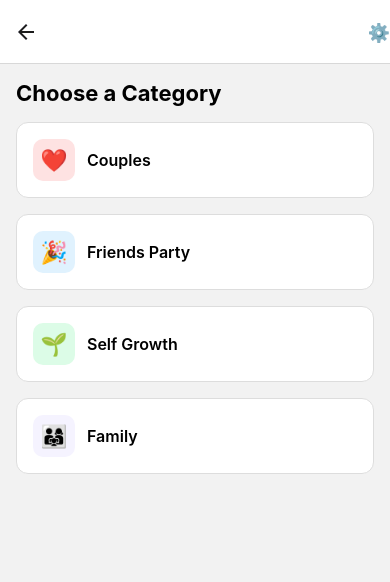
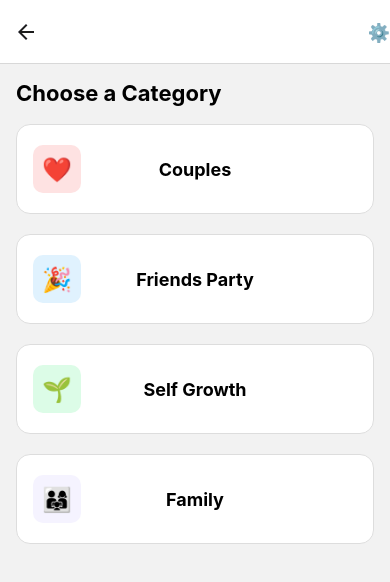
Before and after one commit to eyepat/GameTwo, a React Native app: screen /MainCategories in a window 390 px wide. Shown: the top 582 px of the page. Built offline with nearby package versions, Linux system fonts and the light colour scheme; what react-native-localize would draw is missing.

Commit message:
UX: widen category cards and center titles; balance layout with symmetric placeholder

```diff
--- a/src/components/CategoryCard.tsx
+++ b/src/components/CategoryCard.tsx
@@ -11,7 +11,7 @@ export default function CategoryCard({title, locked, onPress, icon, color}: Prop
           <Text style={styles.iconText}>{icon ?? '🎲'}</Text>
         </View>
         <Text style={styles.title}>{title}</Text>
-        {locked ? <Text style={styles.lock}>🔒</Text> : <View style={{width: 22}} />}
+        {locked ? <Text style={styles.lock}>🔒</Text> : <View style={{width: 48}} />}
       </View>
     </TouchableOpacity>
   );
@@ -19,17 +19,18 @@ export default function CategoryCard({title, locked, onPress, icon, color}: Prop
 
 const styles = StyleSheet.create({
   card: {
-    padding: 16,
+    paddingHorizontal: 16,
+    paddingVertical: 20,
     borderWidth: 1,
     borderColor: '#ddd',
-    borderRadius: 12,
-    marginVertical: 8,
+    borderRadius: 14,
+    marginVertical: 10,
     backgroundColor: '#fff',
   },
   locked: {opacity: 0.8},
-  row: {flexDirection: 'row', alignItems: 'center', gap: 12},
-  iconWrap: {width: 42, height: 42, borderRadius: 10, alignItems: 'center', justifyContent: 'center'},
-  iconText: {fontSize: 22},
-  title: {fontSize: 16, fontWeight: '600', flex: 1},
+  row: {flexDirection: 'row', alignItems: 'center', justifyContent: 'center', gap: 12},
+  iconWrap: {width: 48, height: 48, borderRadius: 10, alignItems: 'center', justifyContent: 'center'},
+  iconText: {fontSize: 24},
+  title: {fontSize: 18, fontWeight: '700', flex: 1, textAlign: 'center'},
   lock: {fontSize: 16},
 });
```
